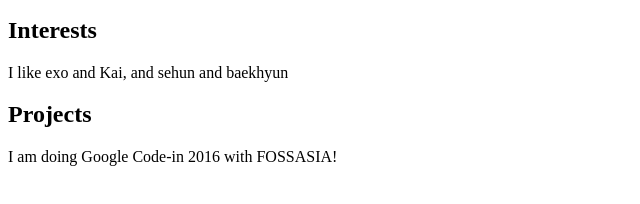
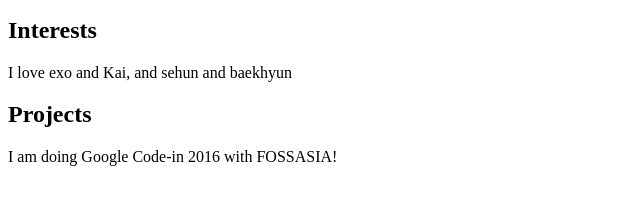
Before and after one commit to dhs17y1bdingshiyisophie/dhs17y1bdingshiyisophie.github.io, a plain HTML site: page index.html in a window 1280 px wide. Shown: the part 212-416 px from the top of the page, 0-640 px from the left. Drawn offline with Linux system fonts and the light colour scheme.

Commit message:
Update index.html

```diff
--- a/index.html
+++ b/index.html
@@ -9,7 +9,7 @@
    <h2>About</h2>
    <p>Hi! I am Ding Shiyi Sophie, a 13-year old student from <a herf="http://www.dunmanhigh.moe.edu.sg">Dunman High School</a>, Singapore.</p>
    <h2>Interests</h2>
-   <p>I like exo and Kai, and sehun and baekhyun</p>
+   <p>I love exo and Kai, and sehun and baekhyun</p>
    <h2>Projects</h2>
    <p>I am doing <a herf="http://codein.withgoogle.com">Google Code-in 2016</a> with <a herf="http://fossasia.org">FOSSASIA</a>!</p>
  </body>
```
